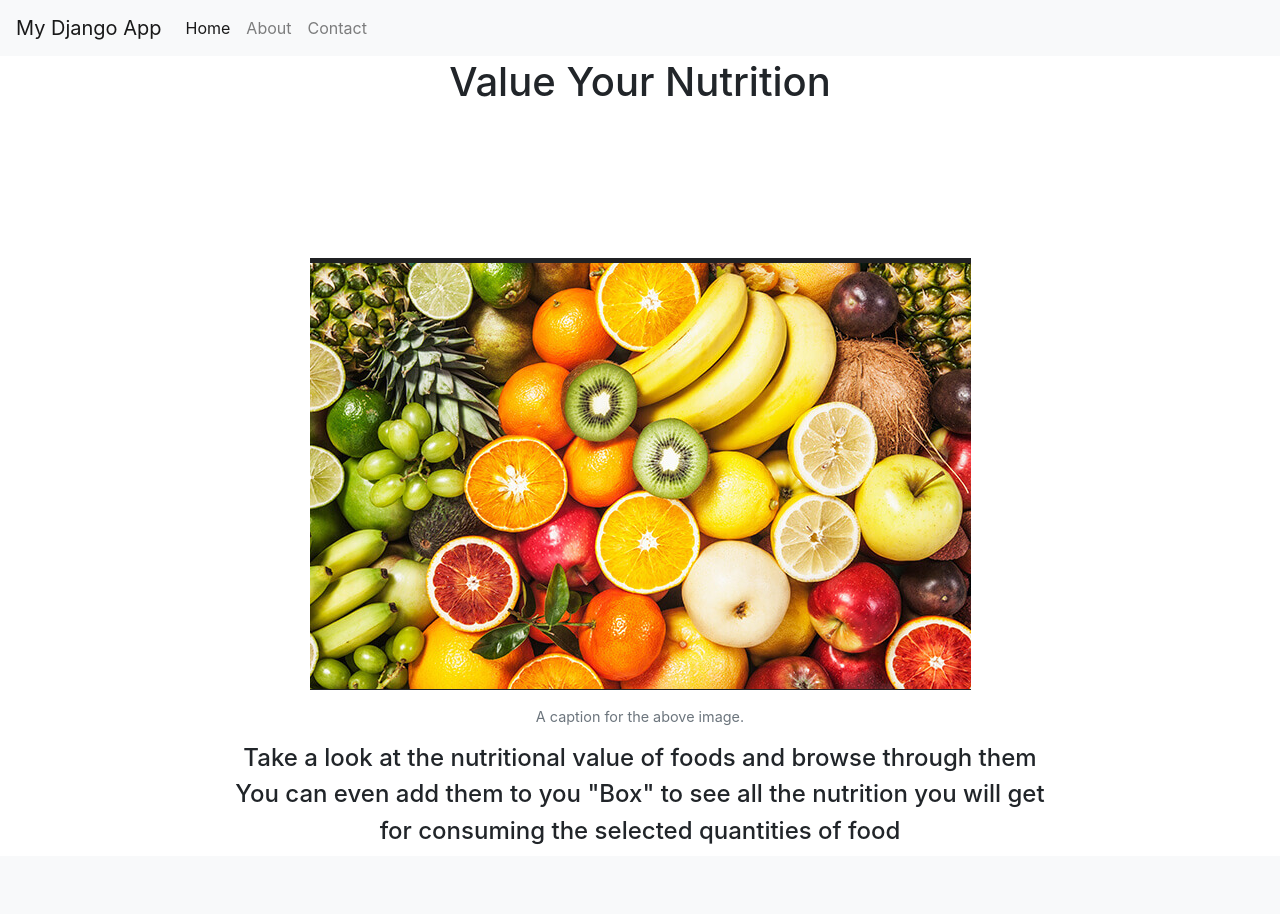
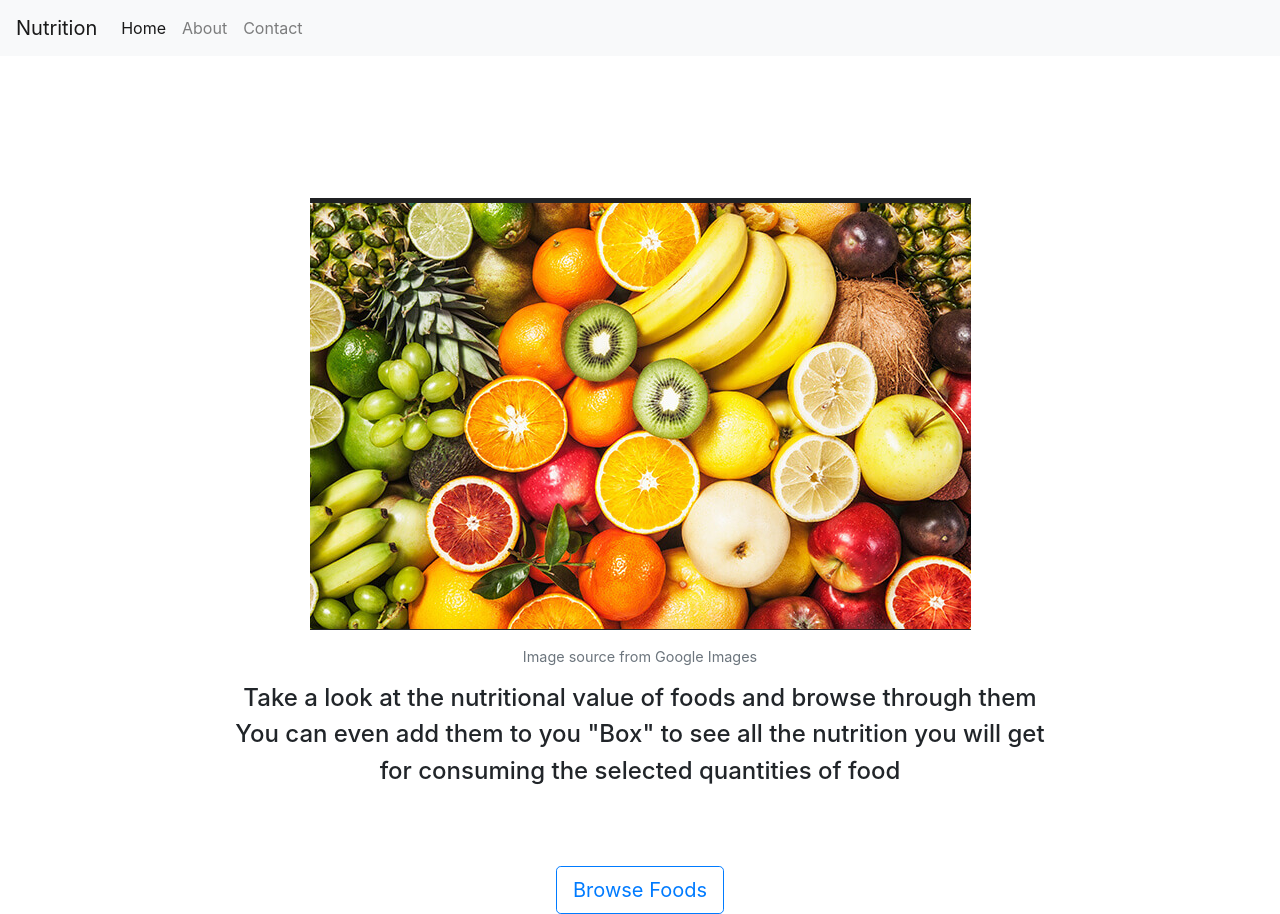
Before and after one commit to The-Loumir-Brothers/nutrition_value, a Django app: page / in a window 1280 px wide. Before the commit the page ends 844 px from the top, so only its background shows below. Run offline with Django 5.2, Linux system fonts and the light colour scheme; some libraries are stand-ins or nearby versions.

Commit message:
changed title in nave bar and added a button on homepage

```diff
--- a/myapp/templates/base.html
+++ b/myapp/templates/base.html
@@ -13,7 +13,7 @@
   </head>
   <body>
     <nav class="navbar navbar-expand-lg navbar-light bg-light">
-      <a class="navbar-brand" href="#">My Django App</a>
+      <a class="navbar-brand" href="#">Nutrition</a>
       <button class="navbar-toggler" type="button" data-toggle="collapse" data-target="#navbarNav" aria-controls="navbarNav" aria-expanded="false" aria-label="Toggle navigation"><span class="navbar-toggler-icon"></span></button>
       <div class="collapse navbar-collapse" id="navbarNav">
         <ul class="navbar-nav">
--- a/myapp/templates/home.html
+++ b/myapp/templates/home.html
@@ -6,10 +6,14 @@
   {% load static %}
   <figure class="figure">
     <img src="{% static 'images/fruits.png' %}" class="img-fluid mb-3" alt="Fruit Image">
-    <figcaption class="figure-caption">A caption for the above image.</figcaption>
+    <figcaption class="figure-caption">Image source from Google Images</figcaption>
   </figure>
   <h4>Take a look at the nutritional value of foods and browse through them</h4>
   <h4>You can even add them to you "Box" to see all the nutrition you will get</h4>
   <h4>for consuming the selected quantities of food</h4>
+  <br><br><br>
+  <a href="/#" class="btn btn-outline-primary mt-6 btn-lg">Browse Foods</a>
+
+
 </div>
 {% endblock %}
```
